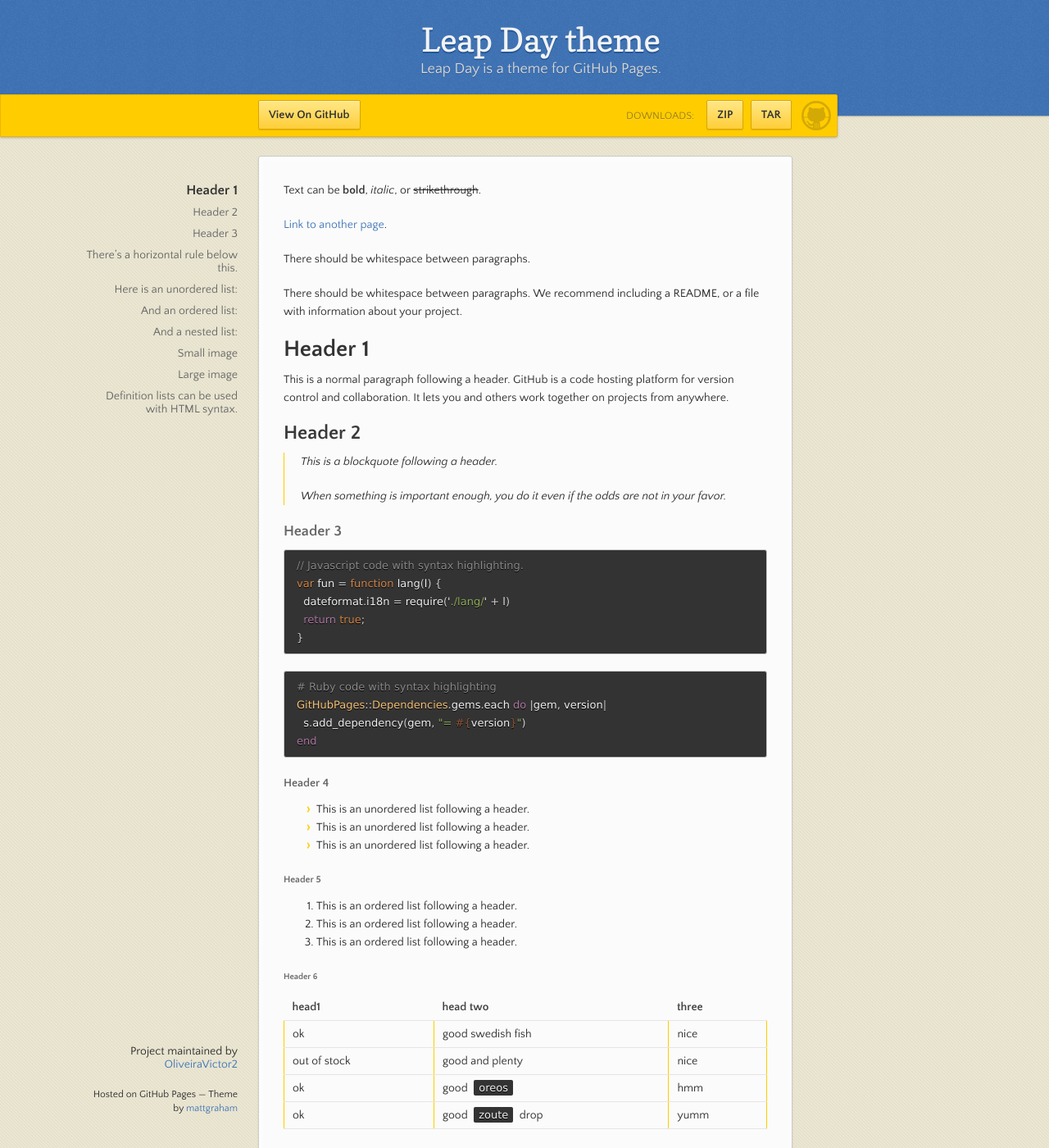
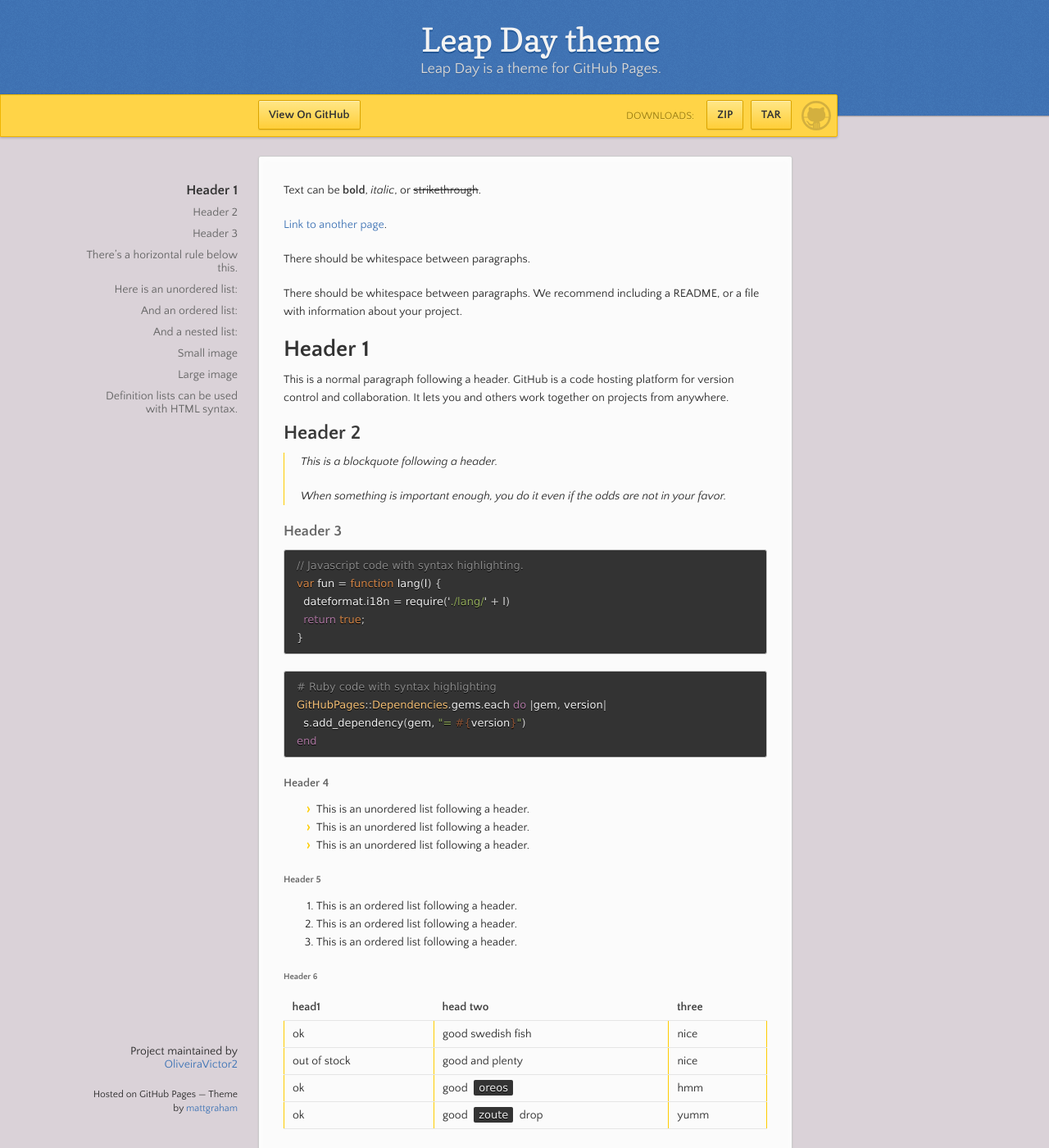
Before and after one commit to OliveiraVictor2/Minicurso-RNAs, a Jekyll site: the page built from index.md, in a window 1280 px wide and 1400 px high. Shown: the whole window at 82% size. Built offline with Jekyll 4.4.1, drawn with Linux system fonts in a browser that asks for light colours.

Commit message:
Update jekyll-theme-leap-day.scss

```diff
--- a/_sass/jekyll-theme-leap-day.scss
+++ b/_sass/jekyll-theme-leap-day.scss
@@ -13,7 +13,7 @@ body {
   font-weight:300;
   margin: 0px;
   padding:0px 0 20px 0px;
-  background: url(../images/body-background.png) #eae6d1;
+  background: #dad2d8;
 }
 
 h1, h2, h3, h4, h5, h6 {
@@ -170,7 +170,7 @@ header {
   right:0;
   width: 100%;
   text-align: center;
-  background: url(../images/background.png) #4276b6;
+  background: url(../images/background.png) #143642;
   box-shadow: 1px 0px 2px rgba(0,0,0,.75);
   z-index:99;
   -webkit-font-smoothing:antialiased;
@@ -204,7 +204,7 @@ header {
   margin-right:-382px;
   position: fixed;
   top: 115px;
-  background: #ffcc00;
+  background: #ffd447;
   border: 1px solid #f0b500;
   box-shadow: 0px 1px 3px rgba(0,0,0,.25);
   border-radius: 0px 2px 2px 0px;
```
